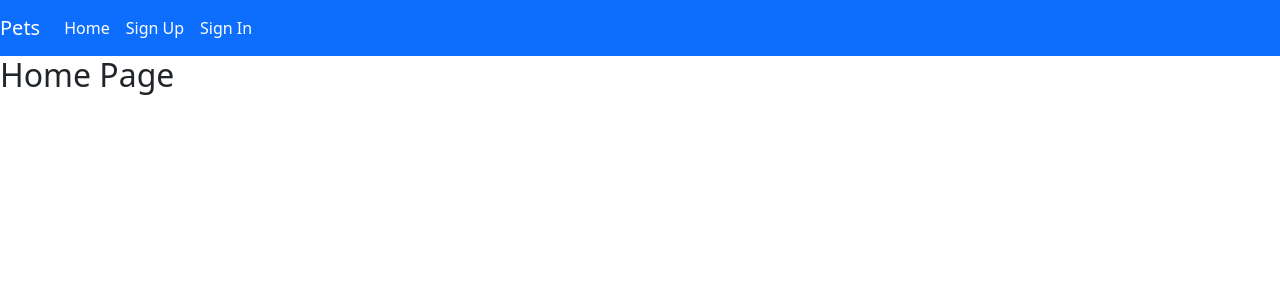
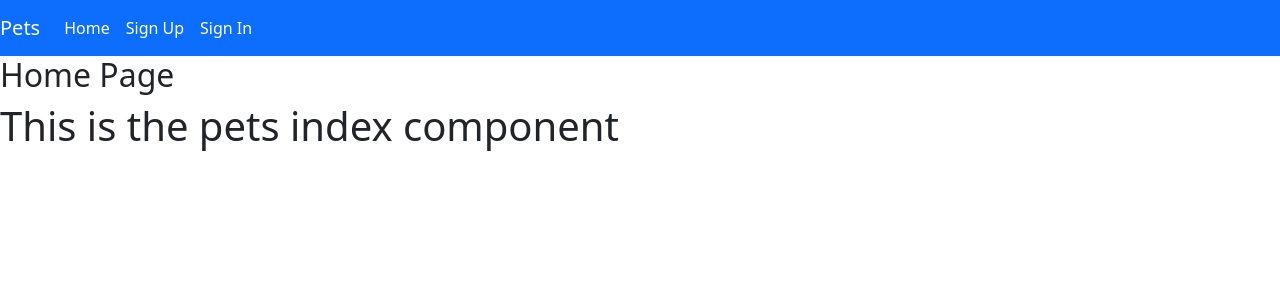
Before and after one commit to timmshinbone/new-icepops-pets-client, a React (Create React App) app: page / in a window 1280 px wide. Shown: the top 300 px of the page. Built offline with nearby package versions, Linux system fonts and the light colour scheme.

Commit message:
added PetsIndex component

```diff
--- a/src/components/Home.js
+++ b/src/components/Home.js
@@ -1,3 +1,5 @@
+import PetsIndex from './pets/PetsIndex'
+
 const Home = (props) => {
 	// const { msgAlert, user } = props
 	console.log('props in home', props)
@@ -5,6 +7,7 @@ const Home = (props) => {
 	return (
 		<>
 			<h2>Home Page</h2>
+			<PetsIndex />
 		</>
 	)
 }
--- /dev/null
+++ b/src/components/pets/PetsIndex.js
@@ -0,0 +1,5 @@
+const PetsIndex = (props) => {
+    return <h1>This is the pets index component</h1>
+}
+
+export default PetsIndex
```
